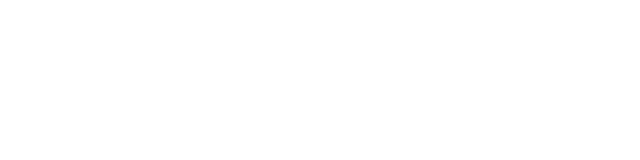
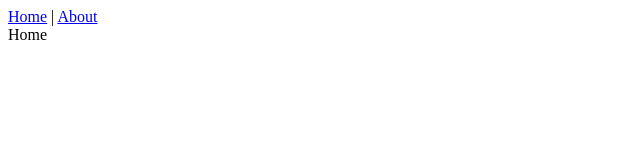
Before and after one commit to sadin97/eurovision-voting, a Vue app: page / in a window 1280 px wide. Shown: the top 160 px of the page, without its empty margins (0-640 px from the left). Built offline with nearby package versions, Linux system fonts and the light colour scheme.

Commit message:
adding vuex and router

```diff
--- a/package.json
+++ b/package.json
@@ -8,7 +8,9 @@
     "lint": "vue-cli-service lint"
   },
   "dependencies": {
-    "vue": "^2.5.21"
+    "vue": "^2.5.21",
+    "vue-router": "^3.0.1",
+    "vuex": "^3.0.1"
   },
   "devDependencies": {
     "@vue/cli-plugin-babel": "^3.3.0",
--- a/src/App.vue
+++ b/src/App.vue
@@ -1,15 +1,12 @@
 <template>
   <div id="app">
+    <div id="nav">
+      <router-link to="/">Home</router-link> |
+      <router-link to="/about">About</router-link>
+    </div>
+    <router-view/>
   </div>
 </template>
-
-<script>
-export default {
-  name: 'app',
-  components: {
-  }
-}
-</script>
 
 <style>
 #app {
--- /dev/null
+++ b/src/components/Home.vue
@@ -0,0 +1,15 @@
+<template>
+  <div id="">
+    Home
+  </div>
+</template>
+<script>
+export default {
+  name: "Home",
+  data: () => ({
+
+  })
+}
+</script>
+<style lang="scss" scoped>
+</style>
--- a/src/main.js
+++ b/src/main.js
@@ -1,8 +1,12 @@
 import Vue from 'vue'
 import App from './App.vue'
+import router from './router'
+import store from './store'
 
 Vue.config.productionTip = false
 
 new Vue({
-  render: h => h(App),
+  router,
+  store,
+  render: h => h(App)
 }).$mount('#app')
--- /dev/null
+++ b/src/router.js
@@ -0,0 +1,15 @@
+import Vue from 'vue'
+import Router from 'vue-router'
+import Home from './components/Home.vue'
+
+Vue.use(Router)
+
+export default new Router({
+  routes: [
+    {
+      path: '/',
+      name: 'home',
+      component: Home
+    }
+  ]
+})
--- /dev/null
+++ b/src/store.js
@@ -0,0 +1,13 @@
+import Vue from 'vue'
+import Vuex from 'vuex'
+
+Vue.use(Vuex)
+
+export default new Vuex.Store({
+  state: {
+  },
+  mutations: {
+  },
+  actions: {
+  }
+})
```
Also changed, not shown: 1 other file (tests, documents, lock files or other folders).
